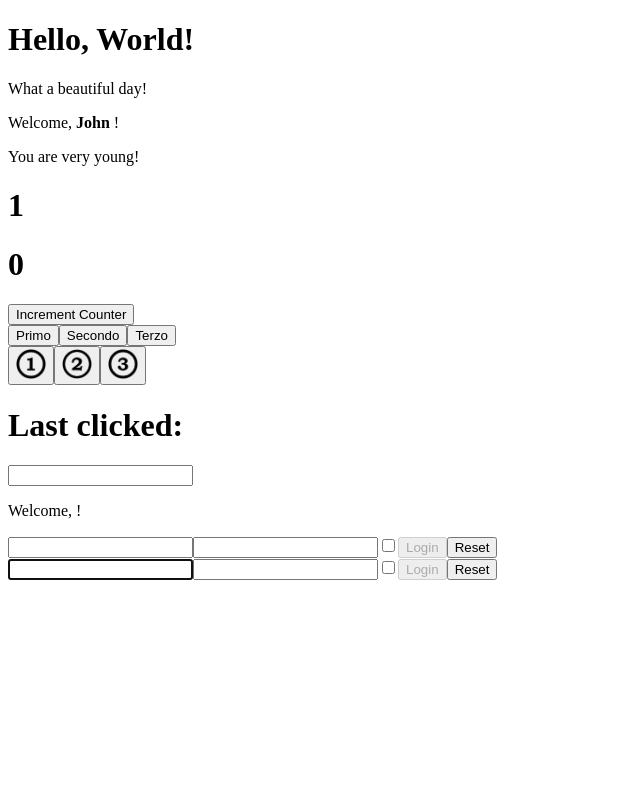
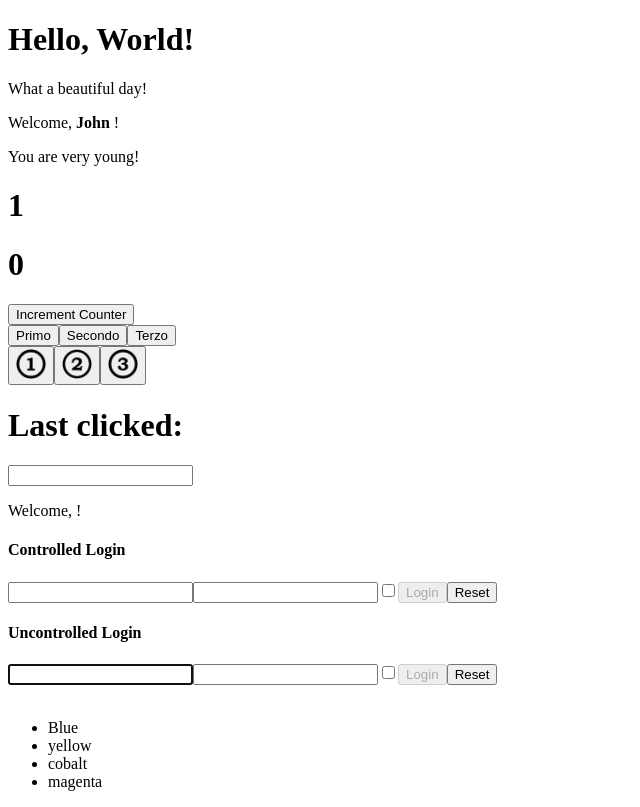
Before and after one commit to ErasmoSalsano/react-exercises, a React (Create React App) app: page / in a window 1280 px wide. Shown: the whole page, without its empty margins (0-640 px from the left). Built offline with nearby package versions, Linux system fonts and the light colour scheme.

Commit message:
lists-01

```diff
--- a/src/App.js
+++ b/src/App.js
@@ -1,6 +1,7 @@
 import React from "react";
 import { ClickCounter } from "./components/ClickCounter";
 import { ClickTracker } from "./components/ClickTracker";
+import { Colors } from "./components/Colors";
 import { Counter } from "./components/Counter";
 
 import { Hello } from "./components/Hello"
@@ -23,8 +24,12 @@ export class App extends React.Component{
         <ClickCounter />
         <ClickTracker />
         <InteractiveWelcome />
+        <h4>Controlled Login</h4>
         <Login onLogin = { login } />
+        <h4>Uncontrolled Login</h4>
         <UncontrolledLogin onLogin = { login } />
+        <br />
+        <Colors colors={['Blue', 'yellow', 'cobalt', 'magenta']} />
       </div>
     )
   }
--- /dev/null
+++ b/src/components/Colors.js
@@ -0,0 +1,15 @@
+import React from "react";
+
+export class Colors extends React.Component{
+  render(){
+    return(
+      <ul>
+        {
+          this.props.colors.map((color, index)=><li key={color + index}>{ color }</li>)
+        }
+      </ul>
+    )
+  }
+}
+// Create a Colors component that renders a ul tag with
+// a li tag for each color passed in the items prop. The items prop should be an array of strings.
--- a/src/components/UncontrolledLogin.js
+++ b/src/components/UncontrolledLogin.js
@@ -9,7 +9,7 @@ export class UncontrolledLogin extends React.Component {
   } */
 
   handleChange = (event, isReset=false) => {
-    !isReset && event.preventDefault();
+    !isReset && event.target.name !== 'remember' && event.preventDefault();
 
     const username = event.currentTarget.elements.username.value;  //Prende i valori
     const password = event.currentTarget.elements.password.value;
```
